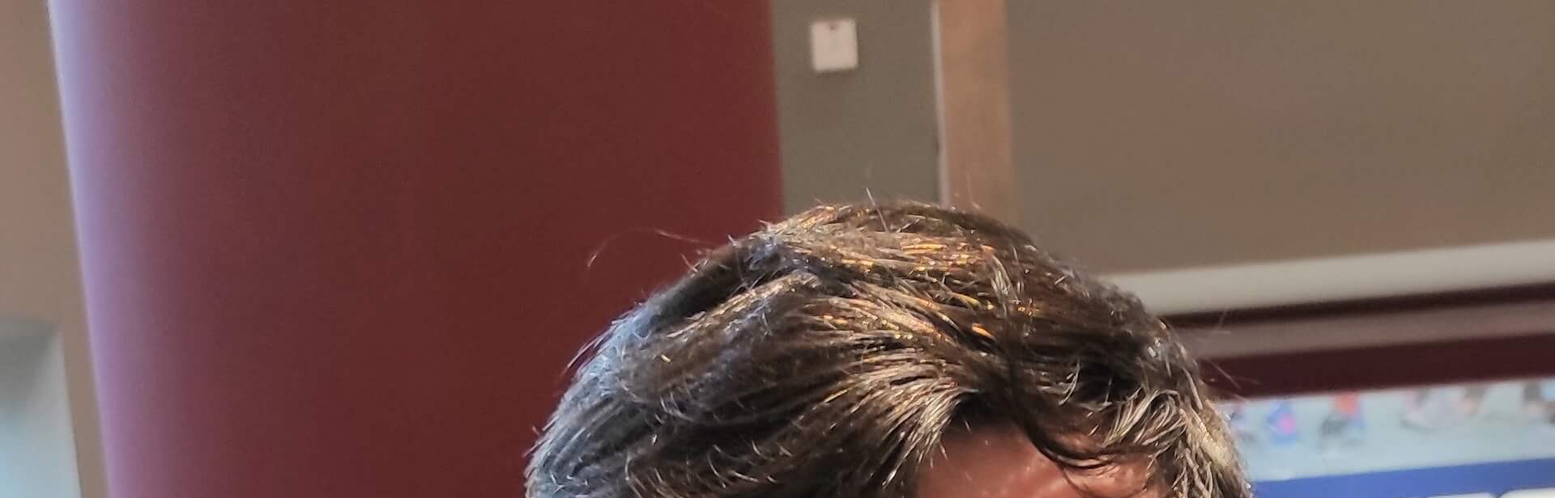
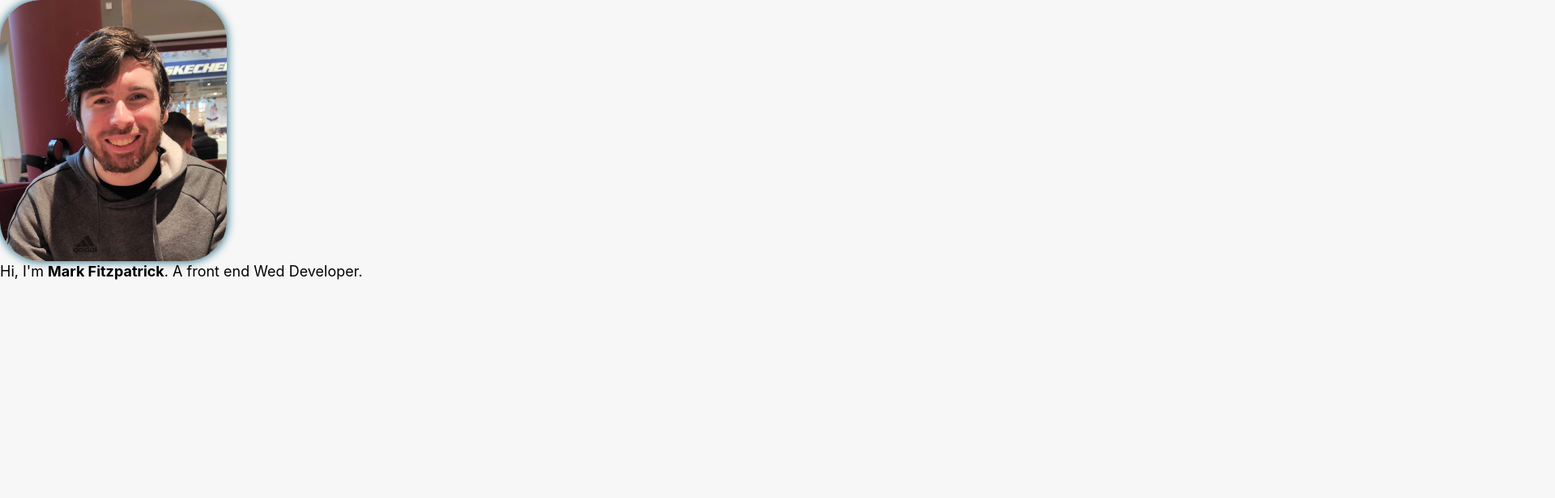
Before and after one commit to Havolt/portfolio-2022, a React (Create React App) app in the folder frontend/: page / in a window 1280 px wide. Shown: the top 616 px of the page at 81% size, 1920 px wide, since content can reach past the window. Built offline with nearby package versions, Linux system fonts and the light colour scheme.

Commit message:
Add styling and variable for primary color

```diff
--- a/frontend/src/components/Bio/Bio.module.css
+++ b/frontend/src/components/Bio/Bio.module.css
@@ -7,3 +7,9 @@
 .bio__title__name {
   font-weight: bold;
 }
+
+.bio__picture {
+  max-width: 28rem;
+  border-radius: 5rem;
+  box-shadow: 0 0 1.2rem var(--primary-color);
+}
--- a/frontend/src/components/Bio/index.jsx
+++ b/frontend/src/components/Bio/index.jsx
@@ -14,7 +14,12 @@ const Bio = () => {
 
   return (
     <div className="bio">
-      <img src={bioProfilePic} alt="Mark sitting smiling." srcSet="" />
+      <img
+        className={styles.bio__picture}
+        src={bioProfilePic}
+        alt="Mark sitting smiling."
+        srcSet=""
+      />
       <div className={styles.bio__title}>
         <span className="bio__title__start">{bioTitleStart}</span>
         <span className={styles.bio__title__name}>{name}</span>
--- a/frontend/src/styles/variables.css
+++ b/frontend/src/styles/variables.css
@@ -1,3 +1,4 @@
 body {
   --main-bg-color: #f7f7f7;
+  --primary-color: #035775;
 }
```
